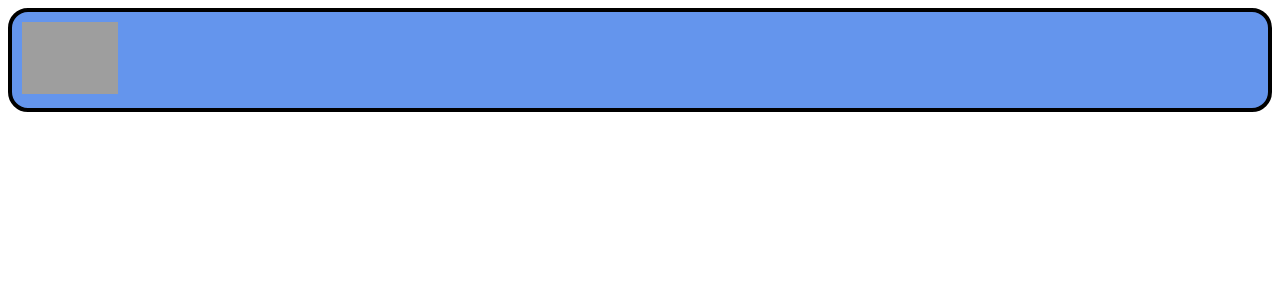
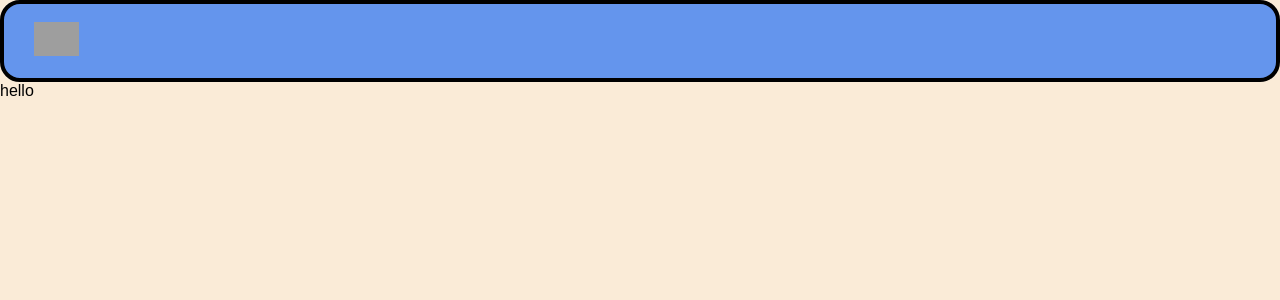
Before and after one commit to Feven98/insta-fe, a React (Create React App) app: page /auth in a window 1280 px wide. Before the commit this address had no page. Shown: the top 300 px of the page. Built offline with nearby package versions, Linux system fonts and the light colour scheme; grey boxes are pictures that could not be loaded.

Commit message:
add pages and routes

```diff
--- a/src/components/Main.jsx
+++ b/src/components/Main.jsx
@@ -2,13 +2,16 @@ import { Routes, Route } from "react-router-dom"
 import PostEdit from "../pages/Edit/PostEdit"
 import PostPage from "../pages/post/PostPage"
 import Show from "../pages/show/Show"
-
+import Home from "../pages/Home"
+import Auth from "../pages/Auth"
 
 const Main = () => {
     return (
 <main>
 <Routes>
-      <Route path="/" element={<PostPage/>} />
+      <Route path="/" element={<Home/>} />
+      <Route path="/auth" element={<Auth/>} />
+      <Route path="/post" element={<PostPage/>} />
       <Route path="/post/:id" element={<Show/>} />
       <Route path="/post/:id/edit" element={<PostEdit/>} />
 
--- a/src/index.css
+++ b/src/index.css
@@ -0,0 +1,44 @@
+*{
+    box-sizing: border-box;
+  }
+  body{
+    margin: 0;
+    padding: 0;
+    background-color: antiquewhite;
+    font-family: Arial, Helvetica, sans-serif;
+  }
+  .nav{
+    display: flex;
+    justify-content: flex-start;
+    align-items: center;
+    width: 100%;
+    padding: 8px 20px;
+  }
+
+  .nav div {
+    margin-left: 20px;
+  }
+
+  .nav img {width: 45px; height: auto;}
+
+  .welcome{
+    text-align: center;
+    color: blue;
+    font-weight: bolder;
+    font-family:'Lucida Sans', 'Lucida Sans Regular', 'Lucida Grande', 'Lucida Sans Unicode', Geneva, Verdana, sans-serif
+  }
+  .login{
+    text-align: center;
+  }
+  .register{
+    border-radius: 15px;
+    border: 2px solid black;
+  }
+  .register label{
+    border-radius: 15px;
+  }
+  .login{
+    border-radius: 15px;
+    border: 2px solid black;
+    margin-top: 50px;
+  }
--- /dev/null
+++ b/src/pages/Auth.jsx
@@ -0,0 +1,9 @@
+function Auth(props){
+    return (
+        <div>
+            hello
+        </div>
+    )
+}
+
+export default Auth
--- a/src/pages/Edit/PostEdit.jsx
+++ b/src/pages/Edit/PostEdit.jsx
@@ -46,7 +46,8 @@ function PostEdit(props) {
             // navigate(`/user/${id}`)
         } catch (err) {
             console.log(err)
-            navigate(URL)
+            // navigate(URL)
+            navigate('/')
         }
     }
 
@@ -72,7 +73,7 @@ function PostEdit(props) {
             const response = await fetch(URL, options)
             const deletedPost = await response.json()
             // console.log(deletedPerson)
-            navigate(`/post/${id}`)
+            // navigate(`/post/${id}`)
 
             // navigate will change the browser's URL
             // which will cause react-router to "redirect" to home page;
@@ -81,7 +82,8 @@ function PostEdit(props) {
 
         } catch (err) {
             console.log(err)
-            navigate(URL)
+            // navigate(URL)
+            navigate('/post')
         }
     }
 
--- /dev/null
+++ b/src/pages/Home.jsx
@@ -0,0 +1,16 @@
+// src/pages/Auth.jsx
+import {Link} from 'react-router-dom'
+
+function Home(props){
+    return (
+    <section className='welcome'>
+        <h2>Welcome to Instagraph Post</h2>
+        <p>Sign in to Continue</p>
+
+				{/* Additional branding & content can go here... */}
+
+        <Link to="/auth">Sign Up</Link>
+    </section>)
+}
+
+export default Home
```
